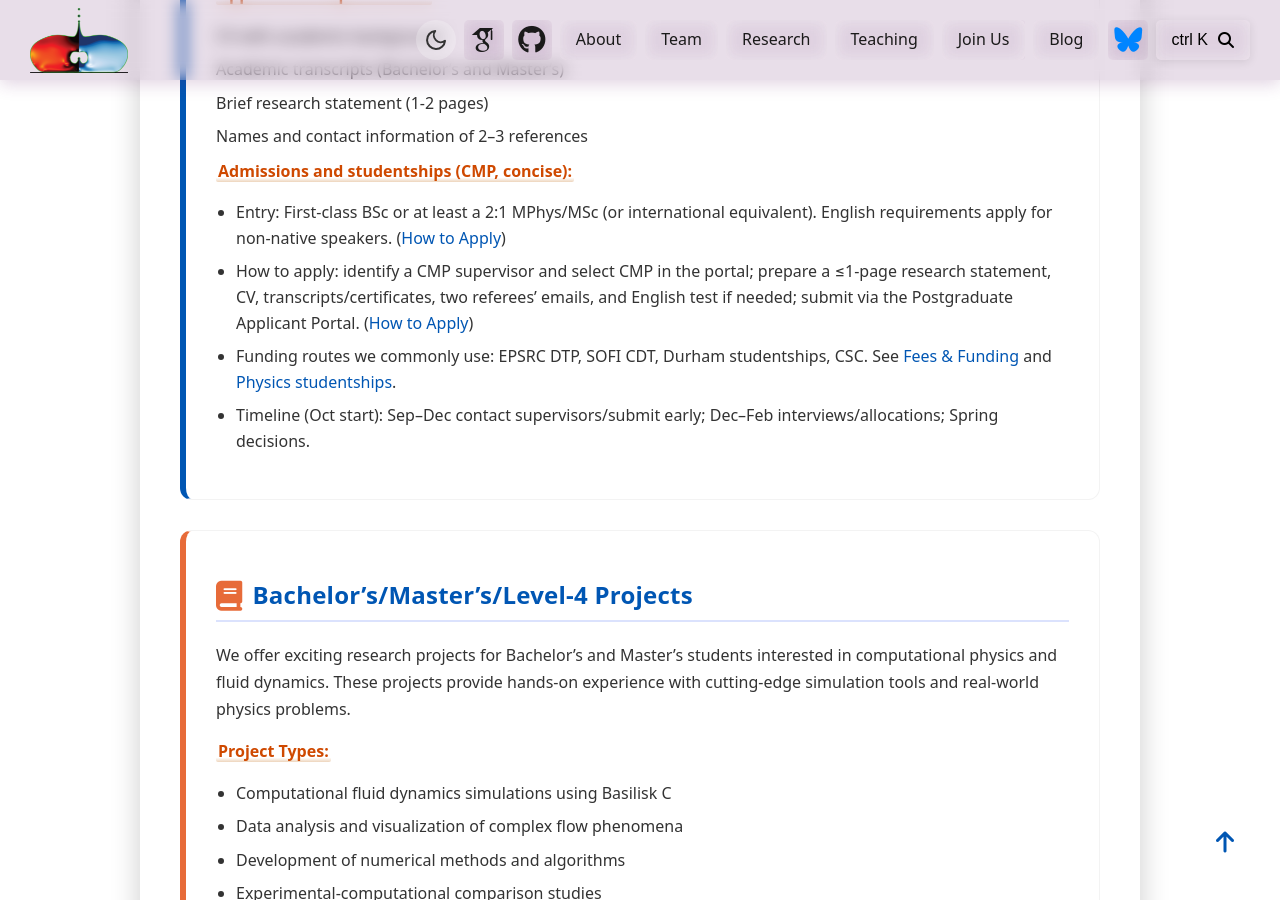
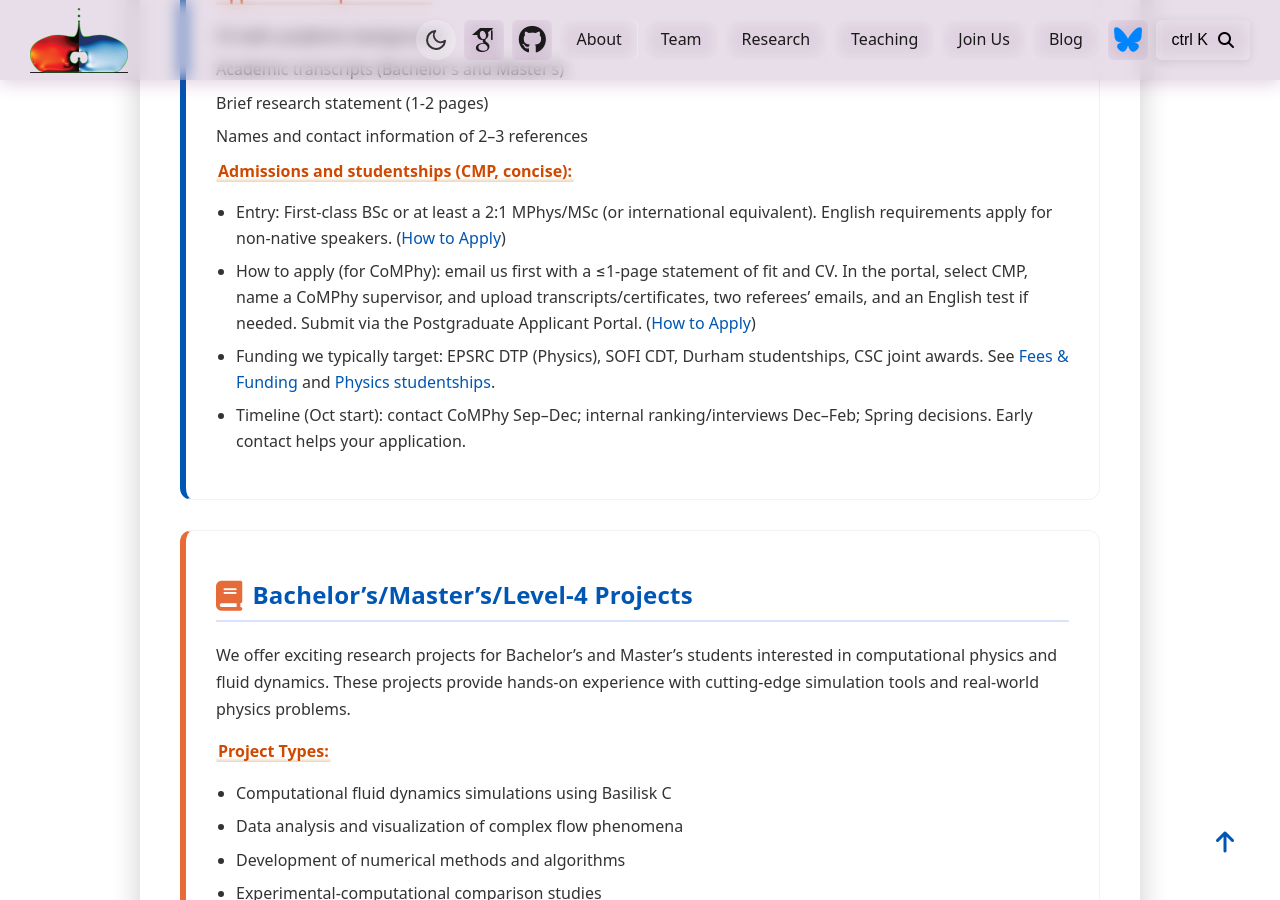
Before and after one commit to comphy-lab/comphy-lab.github.io, a Jekyll site: the page built from _join-us/index.md, in a window 1280 px wide and 900 px high, scrolled down 4712 px. Built offline with Jekyll 4.4.1, drawn with Linux system fonts in a browser that asks for light colours; some web fonts are replaced; comment, search, counter and statistics services are not loaded.

Commit message:
Join Us (PhD): tailor CMP admissions/funding bullets for CoMPhy — add first-contact guidance and clarify timeline.

```diff
--- a/_join-us/index.md
+++ b/_join-us/index.md
@@ -204,17 +204,18 @@ We are always looking for enthusiastic PhD students to join our research group a
 - Entry: First-class BSc or at least a 2:1 MPhys/MSc (or international
   equivalent). English requirements apply for non‑native speakers.
   ([How to Apply](https://www.durham.ac.uk/study/postgraduate/research-degrees/how-to-apply/))
-- How to apply: identify a CMP supervisor and select CMP in the portal; prepare
-  a ≤1‑page research statement, CV, transcripts/certificates, two referees’
-  emails, and English test if needed; submit via the Postgraduate Applicant
-  Portal. ([How to Apply](https://www.durham.ac.uk/study/postgraduate/research-degrees/how-to-apply/))
-- Funding routes we commonly use: EPSRC DTP, SOFI CDT, Durham studentships,
-  CSC. See
+- How to apply (for CoMPhy): email us first with a ≤1‑page statement of fit and
+  CV. In the portal, select CMP, name a CoMPhy supervisor, and upload
+  transcripts/certificates, two referees’ emails, and an English test if
+  needed. Submit via the Postgraduate Applicant Portal.
+  ([How to Apply](https://www.durham.ac.uk/study/postgraduate/research-degrees/how-to-apply/))
+- Funding we typically target: EPSRC DTP (Physics), SOFI CDT, Durham
+  studentships, CSC joint awards. See
   [Fees & Funding](https://www.durham.ac.uk/study/postgraduate/research-degrees/fees-and-funding/)
   and
   [Physics studentships](https://www.durham.ac.uk/departments/academic/physics/postgraduate-study/studentships-funding/).
-- Timeline (Oct start): Sep–Dec contact supervisors/submit early; Dec–Feb
-  interviews/allocations; Spring decisions.
+- Timeline (Oct start): contact CoMPhy Sep–Dec; internal ranking/interviews
+  Dec–Feb; Spring decisions. Early contact helps your application.
 
 </div>
 
```
